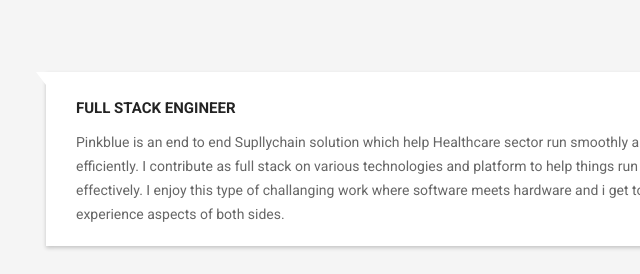
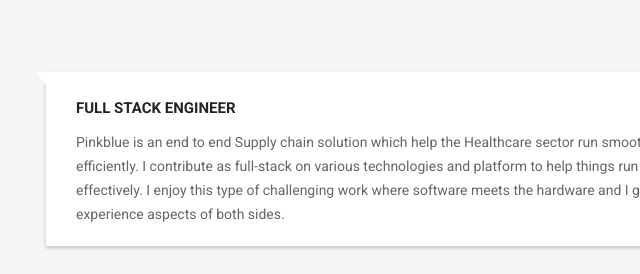
Before and after one commit to varshapwalia/varshapwalia.github.io, a plain HTML site: page index.html in a window 1280 px wide. Shown: the part 2929-3203 px from the top of the page, 640-1280 px from the left. Drawn offline with Linux system fonts and the light colour scheme; a script that the page names is missing; files whose address does not match are found by name.

Commit message:
Update index.html

```diff
--- a/index.html
+++ b/index.html
@@ -379,7 +379,7 @@
 								</div> <!-- end .meta -->
 								<div class="content">
 									<h5>Full Stack Engineer</h5>
-									<p>Pinkblue is an end to end Supllychain solution which help Healthcare sector run smoothly and efficiently. I contribute as full stack on various technologies and platform to help things run effectively. I enjoy this type of challanging work where software meets hardware and i get to experience aspects of both sides.</p>
+									<p>Pinkblue is an end to end Supply chain solution which help the Healthcare sector run smoothly and efficiently. I contribute as full-stack on various technologies and platform to help things run effectively. I enjoy this type of challenging work where software meets the hardware and I get to experience aspects of both sides.</p>
 								</div> <!-- end .content -->
 								<div class="icon">
 									<i class="ion-ios-briefcase"></i>
```
